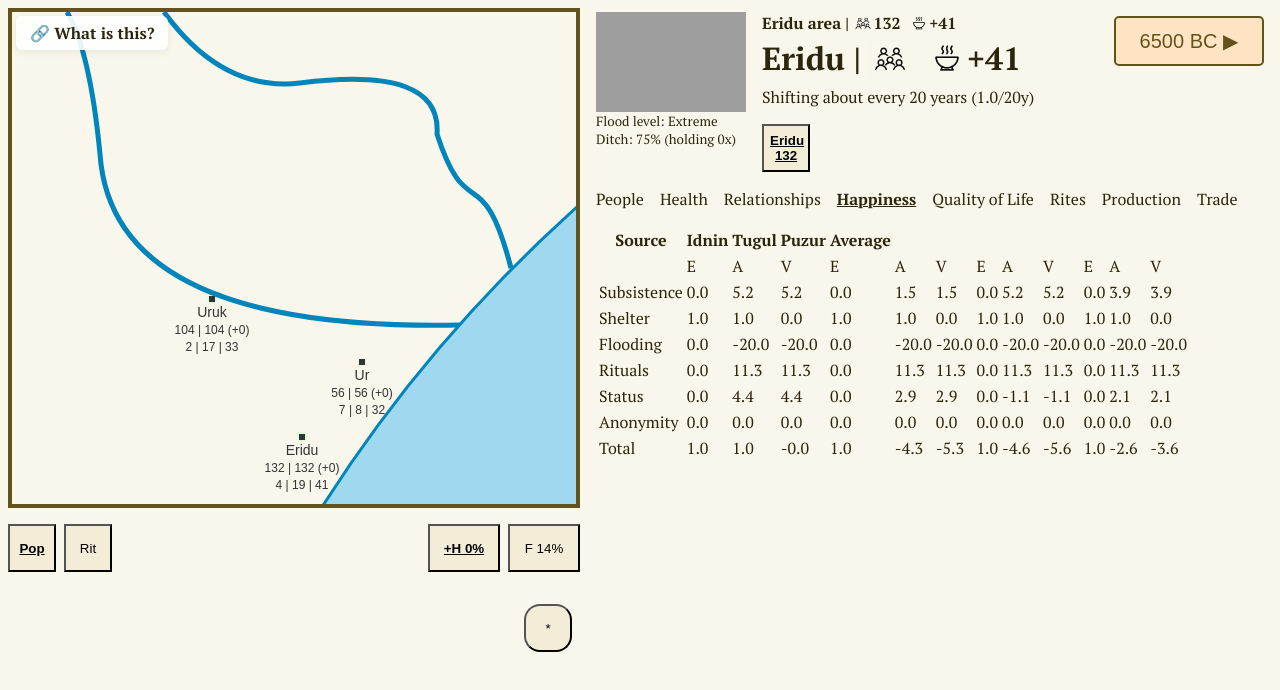
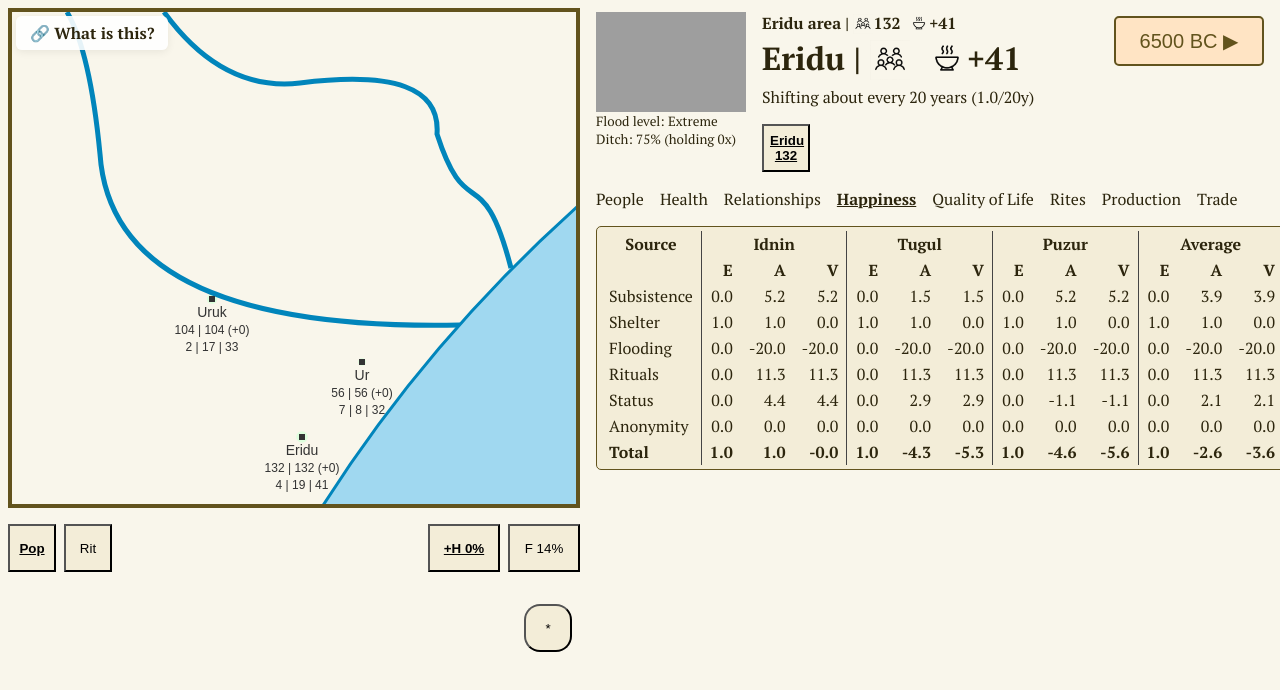
Before and after one commit to dmandelin/world2, a SvelteKit app: page / in a window 1280 px wide. Both pictures are taken after a click on the button "Happiness". Shown: the top 690 px of the page. Built offline with nearby package versions, Linux system fonts and the light colour scheme; grey boxes are pictures that could not be loaded.

Commit message:
Basic formatting for happiness table.

```diff
--- a/src/components/SettlementHappiness.svelte
+++ b/src/components/SettlementHappiness.svelte
@@ -6,23 +6,67 @@
 </script>
 
 <style>
+    #top {
+        background-color: #f3edd8;
+        border: 1px solid #62531d;
+        border-radius: 5px;
+        padding: 0.25rem;
+    }
+
+    table {
+        border-collapse: collapse;
+    }
+
+    th, td {
+        /* border: 1px solid #ddd; */
+        text-align: right;
+        padding: 0.125em 0.5em;
+    }
+
+    th:first-child, td:first-child {
+        text-align: left;
+    }
+
+    tr:first-child > th {
+        text-align: center;
+    }
+
+    tr:last-child {
+        font-weight: bold;
+    }
+
+    tbody tr:hover {
+        background-color: #f1f1f1;
+    }
+
+    .lb {
+        border-left: 1px solid #444;
+    }
 </style>
 
+<div id="top">
 <table>
     <thead>
         <tr>
-        {#each table.header as header}
-            <th>{header}</th>
-        {/each}
+            <th>{table.header[0]}</th>
+            {#each table.header.slice(1) as cell}
+                <th colspan="3" class="lb">{cell}</th>
+            {/each}
+        </tr>
+        <tr>
+            {#each table.subheader as cell, i}
+                <th class:lb={i % 3 === 1}>{cell}</th>
+            {/each}
         </tr>
     </thead>
     <tbody>
         {#each table.rows as row}
             <tr>
-                {#each row as cell}
-                    <td>{cell}</td>
+                {#each row as cell, i}
+                    <td class:lb={i % 3 === 1}>{cell}</td>
                 {/each}
             </tr>
         {/each}
     </tbody>
 </table>
+</div>
--- a/src/components/tables.ts
+++ b/src/components/tables.ts
@@ -210,14 +210,15 @@ export function skillImitationTable(sc: ClanSkillChange) {
 
 export class HappinessTable {
     readonly header: string[];
+    readonly subheader: string[];
     readonly rows: string[][];
 
     constructor(readonly s: SettlementDTO,
     ) {
         this.header = ['Source', ...s.clans.map(c => c.name), 'Average'];
         const subheaderGroup = ['E', 'A', 'V'];
-        const subheader = ['', ...s.clans.flatMap(c => subheaderGroup), ...subheaderGroup];
-        const rows: string[][] = [subheader];
+        this.subheader = ['', ...s.clans.flatMap(c => subheaderGroup), ...subheaderGroup];
+        const rows: string[][] = [];
         if (s.clans.length > 0) {
             for (let i = 0; i < s.clans[0].happiness.rows.length; i++) {
                 const row = [s.clans[0].happiness.rows[i].label];
```
Also changed, not shown: src/model/plans/_newer/happiness2.md (+3 -3 lines).
